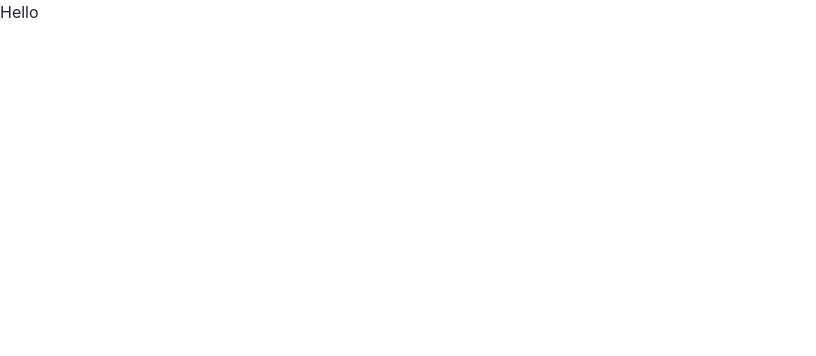
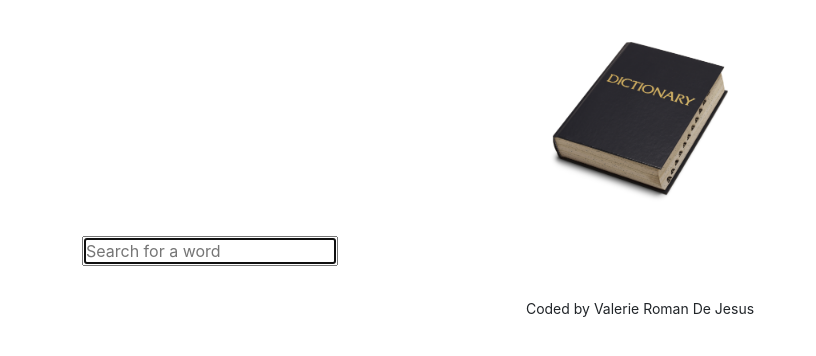
Before and after one commit to valerieroman/dictionary-project, a React (Create React App) app: page / in a window 1280 px wide. Shown: the top 356 px of the page, without its empty margins (0-816 px from the left). Built offline with nearby package versions, Linux system fonts and the light colour scheme.

Commit message:
Added search form and css of dictionary picture

```diff
--- a/src/App.css
+++ b/src/App.css
@@ -0,0 +1,14 @@
+.App-header {
+margin: 30px 0;
+}
+
+.App-logo {
+    max-width: 200px;
+    display: block;
+    margin: 0 auto;
+}
+
+.App-footer {
+text-align: center;
+margin: 30px 0;
+}
--- a/src/App.js
+++ b/src/App.js
@@ -1,10 +1,23 @@
 import './App.css';
+import dictionarybook from './dictionarybook.jpg';
+import Dictionary from "./Dictionary";
 
 function App() {
   return (
     <div className="App">
-      <header className="App-header">Hello
+      <div className="container">
+      <header className="App-header">
+        <img src={dictionarybook} className="App-logo img-fluid" alt="logo" />
       </header>
+      <main>
+        <Dictionary />
+      </main>
+      <footer className="App-footer">
+        <small>
+        Coded by Valerie Roman De Jesus
+        </small>
+      </footer>
+    </div>
     </div>
   );
 }
--- /dev/null
+++ b/src/Dictionary.js
@@ -0,0 +1,27 @@
+import React, { useState } from "react";
+import './Dictionary.css';
+
+export default function Dictionary() {
+    let [keyword, setKeyword] = useState(null);
+    function search(event) {
+        event.preventDefault();
+        alert(`Searching for ${keyword}`);
+    }
+
+    function handleKeywordChange(event) {
+        setKeyword(event.target.value);
+
+    }
+
+    return <div className="Dictionary">
+       <form onSubmit={search}>
+        <input type="search" autoFocus={true}
+        placeholder="Search for a word"
+        onChange={handleKeywordChange}
+         />
+
+       </form>
+
+    </div>
+
+}
```
Also changed, not shown: src/Dictionary.css (added), src/dictionarybook.jpg (added).
